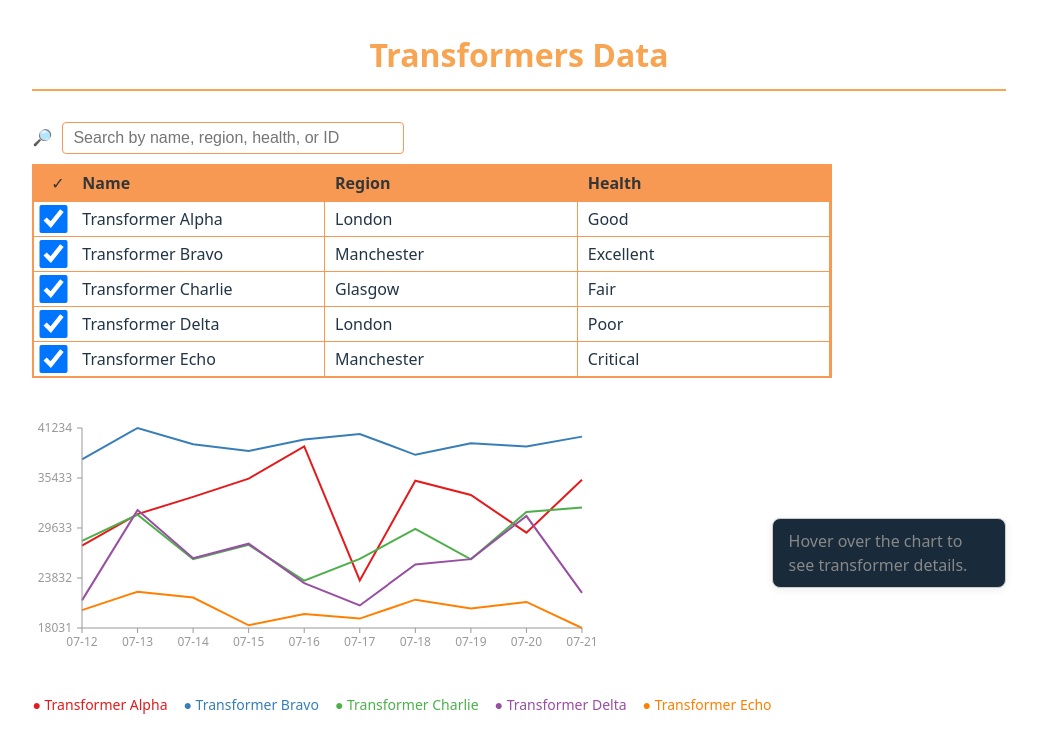
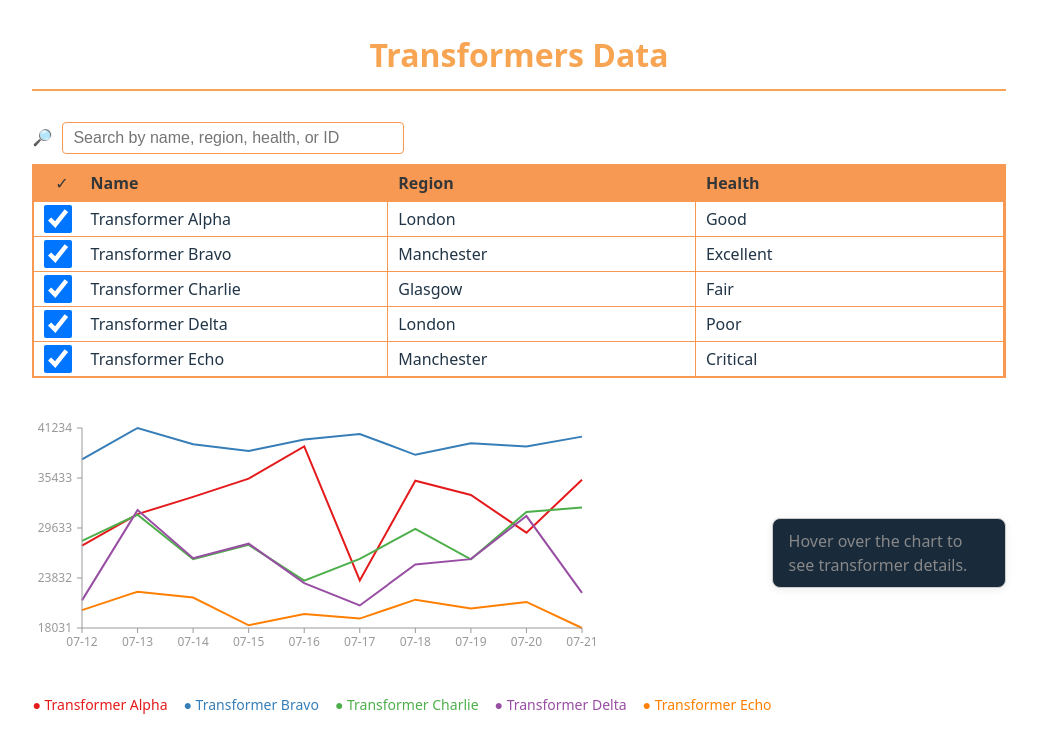
Before and after one commit to ktwist/data-visualiser, a Vue app: page / in a window 1280 px wide. Shown: the top 752 px of the page, without its empty margins (121-1158 px from the left). Built offline with nearby package versions, Linux system fonts and the light colour scheme.

Commit message:
fix: layout updates for table

```diff
--- a/src/components/TransformerData.vue
+++ b/src/components/TransformerData.vue
@@ -93,7 +93,7 @@ watch([selectedIds, filteredTransformers], () => {
 
 <style scoped>
 .transformer-data-wrapper {
-  max-width: 800px;
+  min-height: 266px;
 }
 
 .transformer-list {
```
